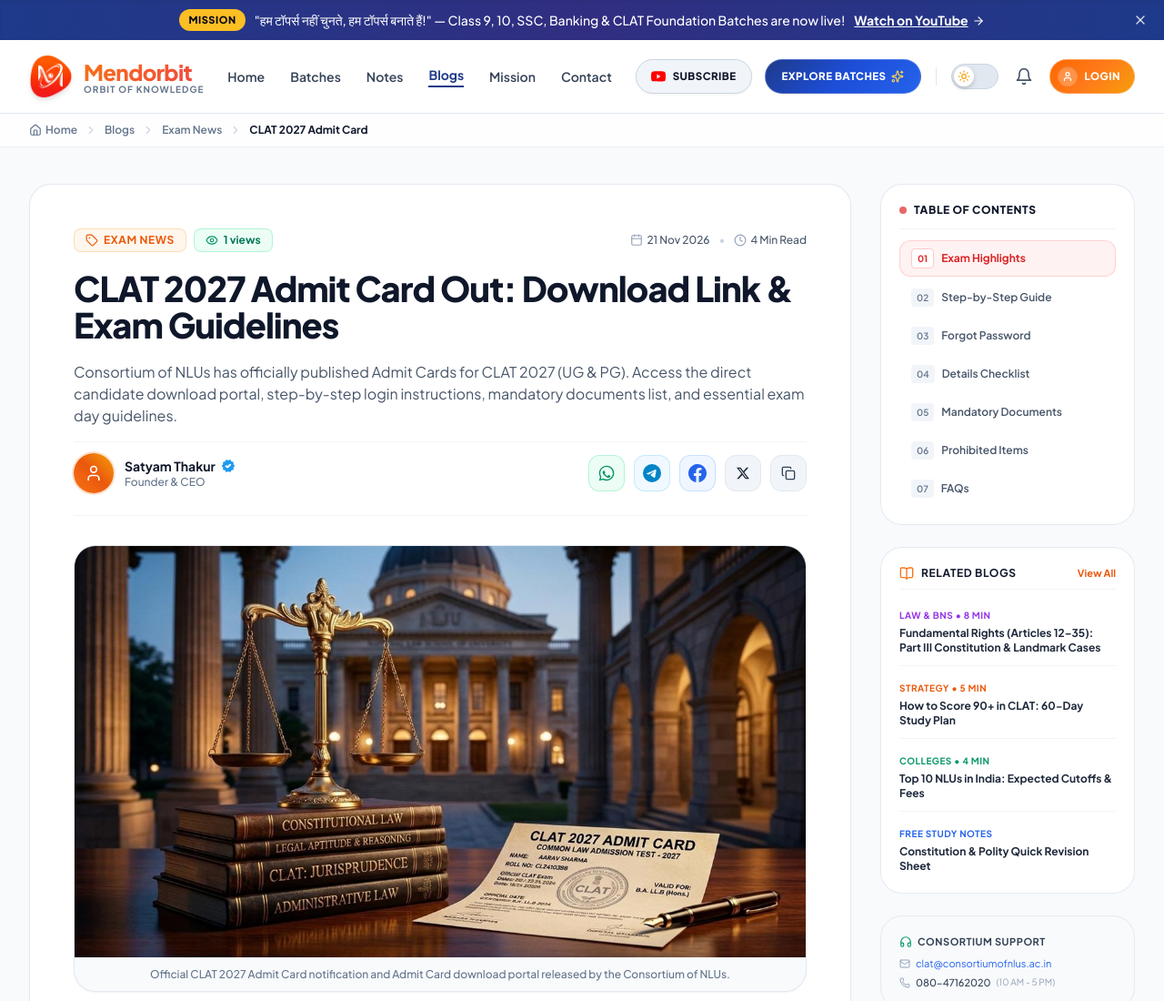
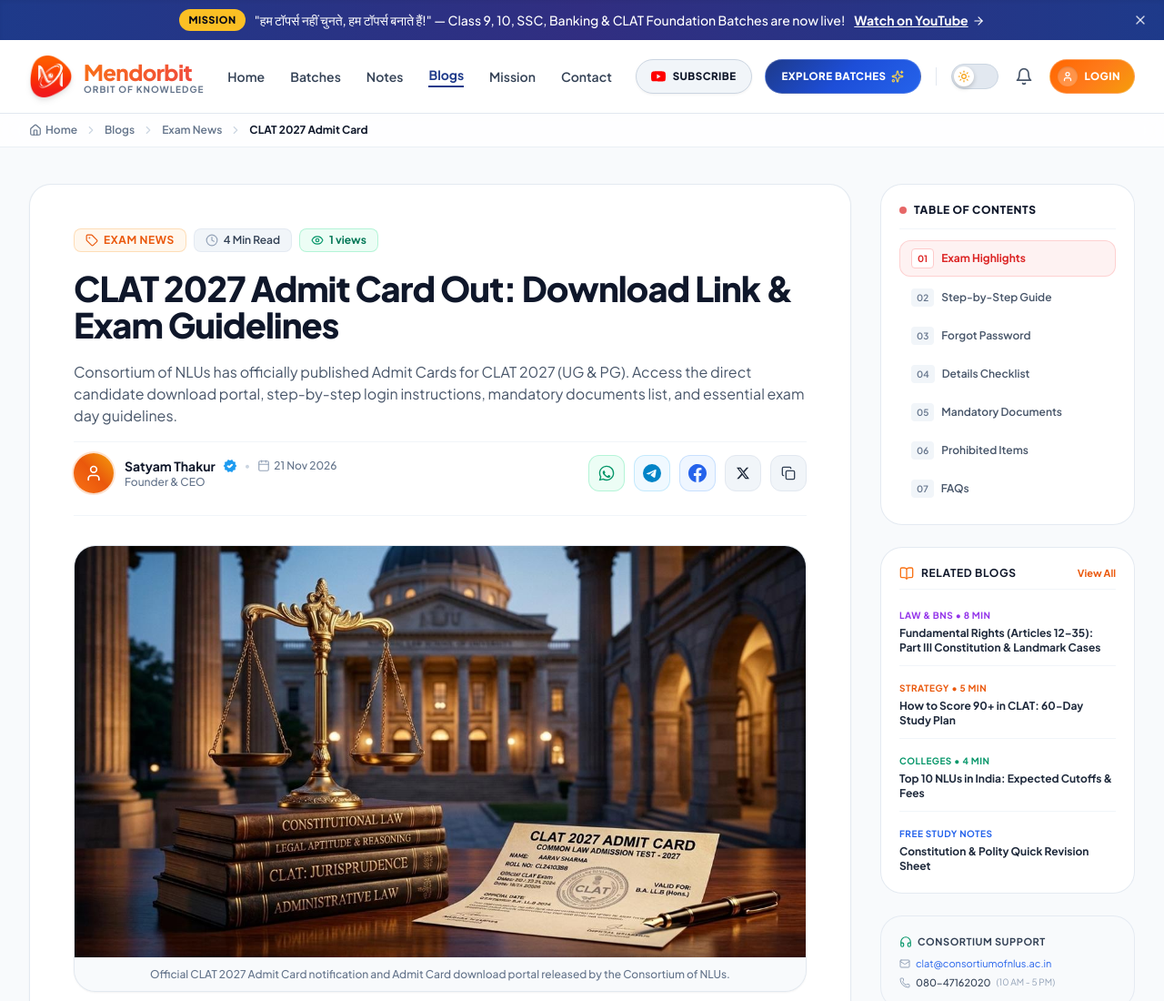
Before and after one commit to team-mendorbit/Mendorbit, a plain HTML site: page blogs/news/clat-2027-admit-card-out-download-link.html in a window 1280 px wide. Shown: the top 1100 px of the page at 91% size. Drawn offline with nearby package versions, Linux system fonts and the light colour scheme; no server answers.

Commit message:
fix(blog): align Exam News, Read Time, Views in top row and place publish date next to Satyam Thakur

```diff
--- a/blogs/news/clat-2027-admit-card-out-download-link.html
+++ b/blogs/news/clat-2027-admit-card-out-download-link.html
@@ -438,9 +438,7 @@
           <!-- Article Top Header -->
           <header class="space-y-3.5 sm:space-y-4 border-b border-slate-100 dark:border-slate-800/90 pb-5 sm:pb-6">
 
-            <!-- Category, Date, Read Time & Live Verified Views in One Clean Row -->
-            <div class="flex items-center justify-between gap-2.5 flex-wrap">
-              <!-- Left: Category & Live Views Badges (Matching Premium Pill Style) -->
+            <!-- Category, Read Time & Live Verified Views in One Clean Row -->
             <div class="flex items-center gap-2 flex-wrap">
               <!-- Category Pill -->
               <span class="inline-flex items-center gap-1.5 px-2.5 sm:px-3 py-1 rounded-lg text-[11px] sm:text-xs font-bold uppercase tracking-wider bg-orange-50 dark:bg-orange-950/60 text-orange-600 dark:text-orange-400 border border-orange-200/80 dark:border-orange-800/80 flex-shrink-0">
@@ -448,25 +446,17 @@
                 <span>Exam News</span>
               </span>
 
-                <!-- Real-Time Verified Views Badge (Next to Exam News) -->
+              <!-- Read Time Pill (Next to Exam News) -->
+              <span class="inline-flex items-center gap-1.5 px-2.5 sm:px-3 py-1 rounded-lg text-[11px] sm:text-xs font-semibold bg-slate-100 dark:bg-slate-800 text-slate-700 dark:text-slate-300 border border-slate-200/80 dark:border-slate-700/80 flex-shrink-0">
+                <i data-lucide="clock" class="w-3 sm:w-3.5 h-3 sm:h-3.5 text-slate-400"></i>
+                <span>4 Min Read</span>
+              </span>
+
+              <!-- Real-Time Verified Views Badge (Next to Read Time) -->
               <span class="inline-flex items-center gap-1.5 px-2.5 sm:px-3 py-1 rounded-lg text-[11px] sm:text-xs font-bold bg-emerald-50 dark:bg-emerald-950/60 text-emerald-700 dark:text-emerald-300 border border-emerald-200/80 dark:border-emerald-800/80 flex-shrink-0" title="Live Verified Views">
                 <i data-lucide="eye" class="w-3 sm:w-3.5 h-3 sm:h-3.5 text-emerald-600 dark:text-emerald-400"></i>
                 <span data-blog-views="true">1 views</span>
               </span>
-              </div>
-
-              <!-- Right: Date & Read Time -->
-              <div class="flex items-center gap-2 sm:gap-2.5 text-[11px] sm:text-xs font-medium text-slate-500 dark:text-slate-400 flex-shrink-0">
-                <span class="inline-flex items-center gap-1 text-slate-600 dark:text-slate-300">
-                  <i data-lucide="calendar" class="w-3.5 h-3.5 text-slate-400"></i>
-                  <span>21 Nov 2026</span>
-                </span>
-                <span class="text-slate-300 dark:text-slate-700">•</span>
-                <span class="inline-flex items-center gap-1 text-slate-600 dark:text-slate-300">
-                  <i data-lucide="clock" class="w-3.5 h-3.5 text-slate-400"></i>
-                  <span>4 Min Read</span>
-                </span>
-              </div>
             </div>
 
             <!-- Short, Humanized Headline (Clean Modern Plus Jakarta Sans) -->
@@ -487,13 +477,18 @@
                   <i data-lucide="user" class="w-4 h-4 sm:w-5 sm:h-5 text-white"></i>
                 </div>
                 <div>
-                  <div class="flex items-center gap-1.5">
+                  <div class="flex items-center gap-1.5 sm:gap-2 flex-wrap">
                     <p class="font-bold text-xs sm:text-sm text-slate-900 dark:text-white">Satyam Thakur</p>
                     <!-- Authentic Blue Verified Scalloped Badge -->
                     <svg class="w-3.5 sm:w-4 h-3.5 sm:h-4 text-blue-500 fill-current flex-shrink-0" viewBox="0 0 24 24" title="Verified Author">
                       <path d="m8.6 22.5-1.9-3.2-3.6-.8.4-3.7-2.5-2.8 2.5-2.7-.4-3.7 3.6-.8 1.9-3.2 3.4 1.5 3.4-1.5 1.9 3.2 3.6.8-.4 3.7 2.5 2.7-2.5 2.8.4 3.7-3.6.8-1.9 3.2-3.4-1.5-3.4 1.5zm2.85-6.75 5.65-5.65-1.4-1.45-4.25 4.25-2.15-2.1-1.4 1.4 3.55 3.55z" fill="#1d9bf0"/>
                       <path d="M10.05 15.75 6.5 12.2l1.4-1.4 2.15 2.1 4.25-4.25 1.4 1.45-5.65 5.65z" fill="#ffffff"/>
                     </svg>
+                    <span class="text-slate-300 dark:text-slate-600 text-xs">•</span>
+                    <span class="inline-flex items-center gap-1 text-[11px] sm:text-xs text-slate-500 dark:text-slate-400 font-medium">
+                      <i data-lucide="calendar" class="w-3 sm:w-3.5 h-3 sm:h-3.5 text-slate-400"></i>
+                      <span>21 Nov 2026</span>
+                    </span>
                   </div>
                   <p class="text-[11px] sm:text-xs text-slate-500 dark:text-slate-400 font-medium">Founder &amp; CEO</p>
                 </div>
```
Lines whose indentation alone changed are shown as unchanged.
